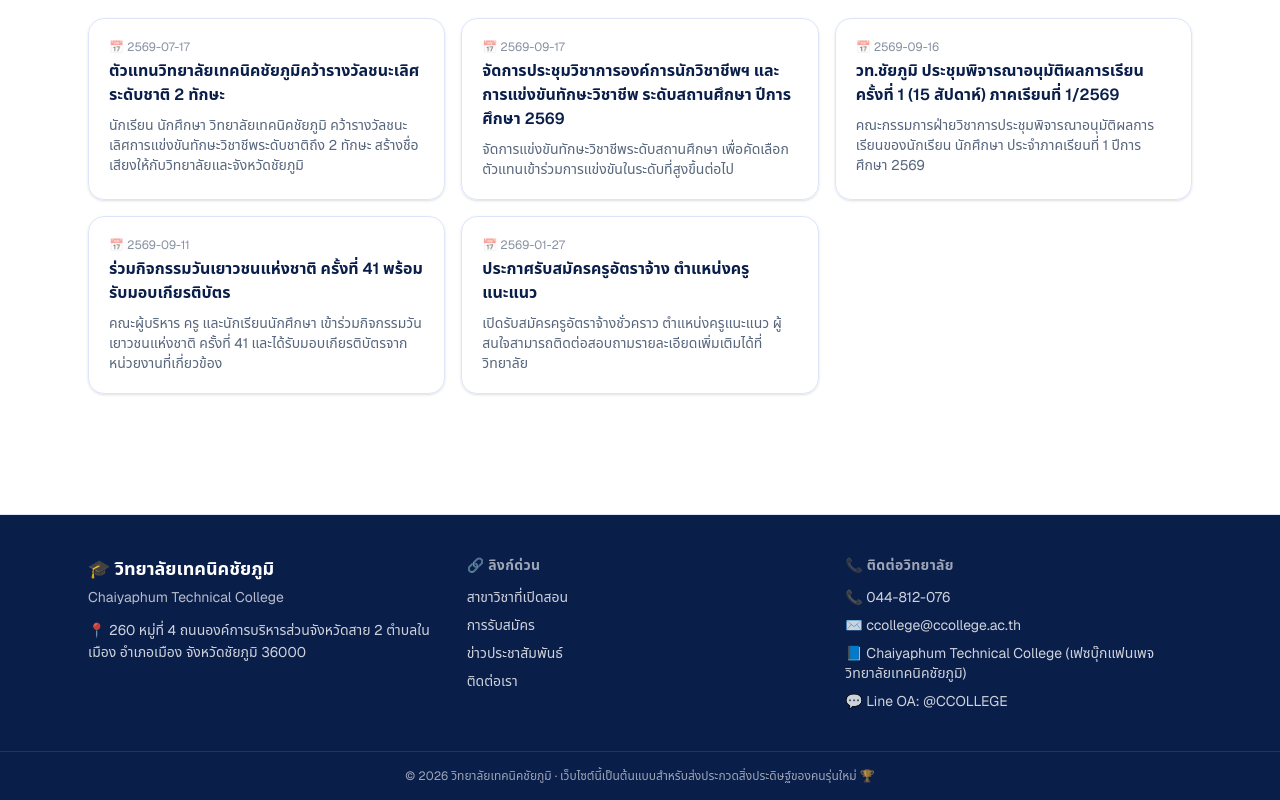
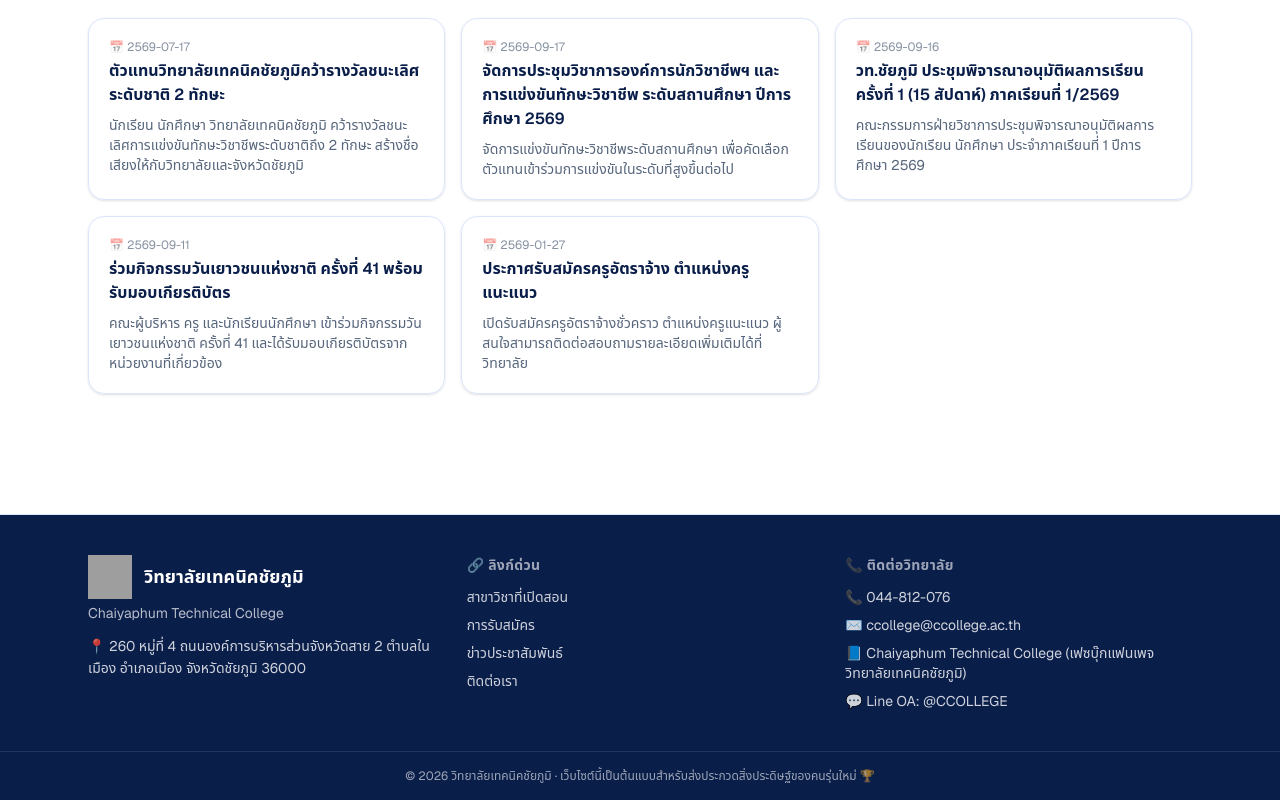
Before and after one commit to wchrp2509-git/ctc-smartgate, a Next.js app: page / in a window 1280 px wide. Shown: the part 1691-2491 px from the top of the page. Built offline with nearby package versions, Linux system fonts and the light colour scheme; grey boxes are pictures that could not be loaded.

Commit message:
Update Footer.tsx

```diff
--- a/components/Footer.tsx
+++ b/components/Footer.tsx
@@ -1,12 +1,22 @@
+import Image from "next/image";
 import Link from "next/link";
 import { college } from "@/lib/college-data";
 
 export default function Footer() {
   return (
-    <footer className="mt-16 border-t border-border-subtle bg-brand-dark text-white">
+    <footer className="mt-16 border-t border-border-subtle bg-brand-dark text-white print:hidden">
       <div className="mx-auto grid max-w-6xl gap-8 px-4 py-10 sm:px-6 md:grid-cols-3">
         <div>
-          <h3 className="text-lg font-semibold">🎓 {college.name}</h3>
+          <div className="flex items-center gap-3">
+            <Image
+              src="/college-logo.png"
+              alt={`ตราสัญลักษณ์ ${college.name}`}
+              width={44}
+              height={44}
+              className="h-11 w-11 shrink-0"
+            />
+            <h3 className="text-lg font-semibold">{college.name}</h3>
+          </div>
           <p className="mt-1 text-sm text-white/70">{college.englishName}</p>
           <p className="mt-3 text-sm leading-relaxed text-white/80">📍 {college.address}</p>
         </div>
```
